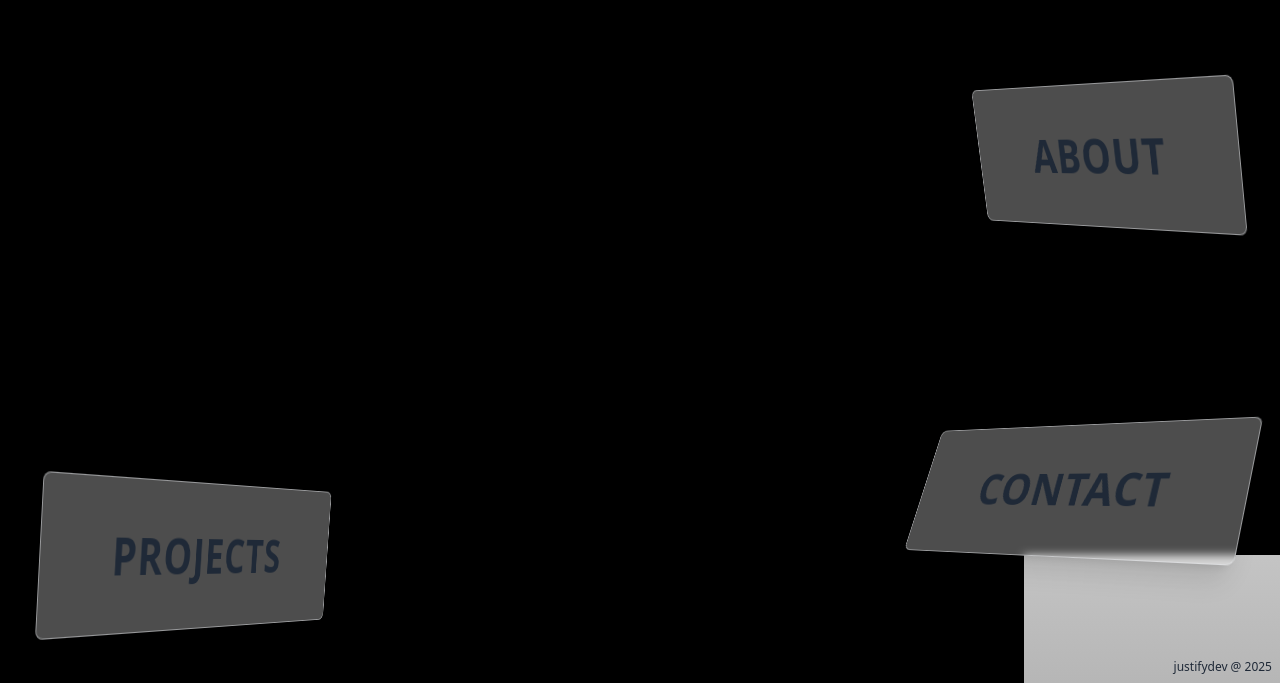
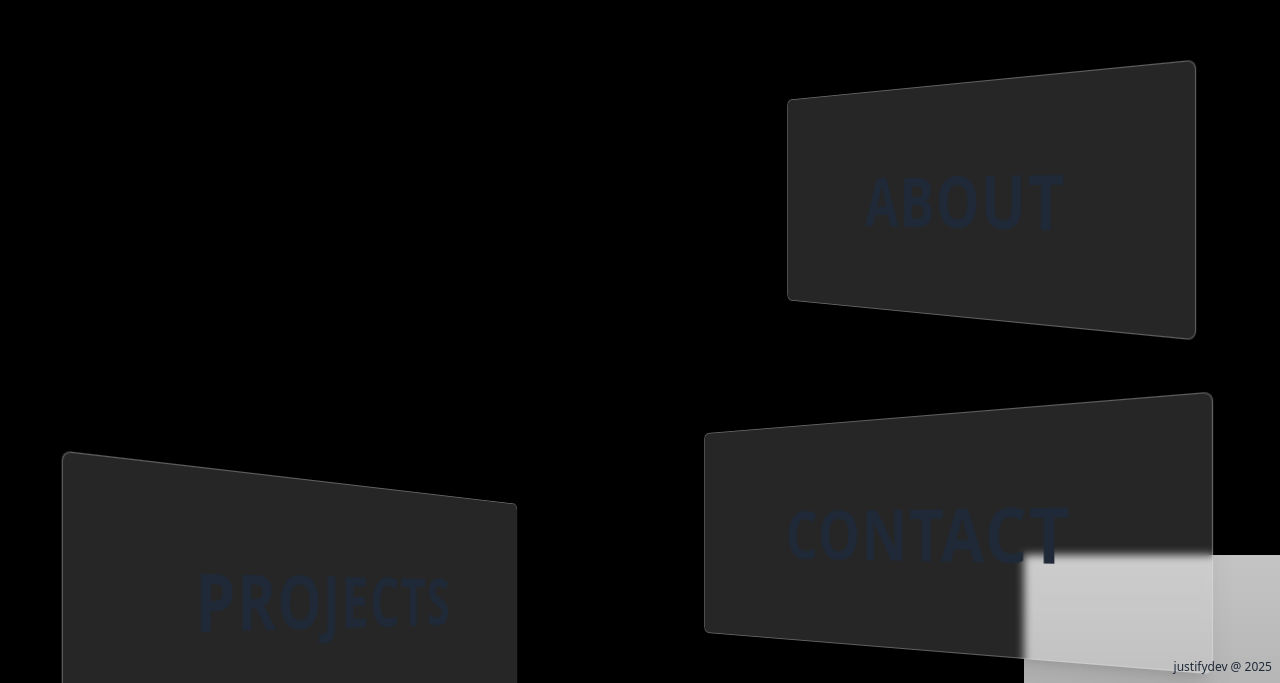
Before and after one commit to justifyisdumb/temp, a React (Vite) app: page / in a window 1280 px wide. Shown: the part 117-800 px from the top of the page. Built offline with nearby package versions, Linux system fonts and the light colour scheme.

Commit message:
Adjust card positioning, tilt, and appearance

```diff
--- a/src/App.tsx
+++ b/src/App.tsx
@@ -39,37 +39,37 @@ export default function Home() {
           {/* Navigation Cards */}
           {/* PROJECTS card - robot's left (from its POV), 3D perspective */}
           <div
-  className="absolute top-3/4 left-1 z-20 cursor-pointer hover:scale-110 hover:shadow-2xl hover:bg-white/40 transition-all duration-500 ease-out"
+  className="absolute top-3/4 left-8 z-20 cursor-pointer hover:scale-110 hover:shadow-2xl hover:bg-white/30 transition-all duration-500 ease-out"
   style={{
-    transform: 'perspective(1000px) rotateY(45deg) rotateX(-5deg)',
+    transform: 'perspective(1000px) rotateY(45deg)',
   }}
 >
-  <div className="bg-white/30 backdrop-blur-sm rounded-lg px-20 py-12 shadow-xl border border-gray-200/50">
-    <h3 className="text-gray-800 font-bold text-5xl tracking-wide">PROJECTS</h3>
+  <div className="bg-white/15 backdrop-blur-sm rounded-lg px-32 py-20 shadow-xl border border-gray-200/30">
+    <h3 className="text-gray-800 font-bold text-7xl tracking-wide">PROJECTS</h3>
   </div>
 </div>
 
 {/* ABOUT card - far right, upper */}
 <div
-  className="absolute top-1/4 right-4 z-20 cursor-pointer hover:scale-110 hover:shadow-2xl hover:bg-white/40 transition-all duration-500 ease-out"
+  className="absolute top-1/4 right-16 z-20 cursor-pointer hover:scale-110 hover:shadow-2xl hover:bg-white/30 transition-all duration-500 ease-out"
   style={{
-    transform: 'perspective(1000px) rotateY(-40deg) rotateX(-10deg)',
+    transform: 'perspective(1000px) rotateY(-40deg)',
   }}
 >
-  <div className="bg-white/30 backdrop-blur-sm rounded-lg px-20 py-12 shadow-xl border border-gray-200/50">
-    <h3 className="text-gray-800 font-bold text-5xl tracking-wide">ABOUT</h3>
+  <div className="bg-white/15 backdrop-blur-sm rounded-lg px-32 py-20 shadow-xl border border-gray-200/30">
+    <h3 className="text-gray-800 font-bold text-7xl tracking-wide">ABOUT</h3>
   </div>
 </div>
 
 {/* CONTACT card - far right, lower */}
 <div
-  className="absolute top-2/3 right-4 z-20 cursor-pointer hover:scale-110 hover:shadow-2xl hover:bg-white/40 transition-all duration-500 ease-out"
+  className="absolute top-2/3 right-16 z-20 cursor-pointer hover:scale-110 hover:shadow-2xl hover:bg-white/30 transition-all duration-500 ease-out"
   style={{
-    transform: 'perspective(1000px) rotateY(-35deg) rotateX(25deg)',
+    transform: 'perspective(1000px) rotateY(-35deg)',
   }}
 >
-  <div className="bg-white/30 backdrop-blur-sm rounded-lg px-20 py-12 shadow-xl border border-gray-200/50">
-    <h3 className="text-gray-800 font-bold text-5xl tracking-wide">CONTACT</h3>
+  <div className="bg-white/15 backdrop-blur-sm rounded-lg px-32 py-20 shadow-xl border border-gray-200/30">
+    <h3 className="text-gray-800 font-bold text-7xl tracking-wide">CONTACT</h3>
   </div>
 </div>
 
```
